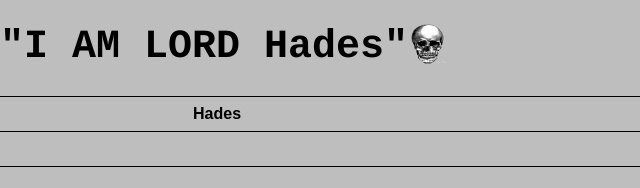
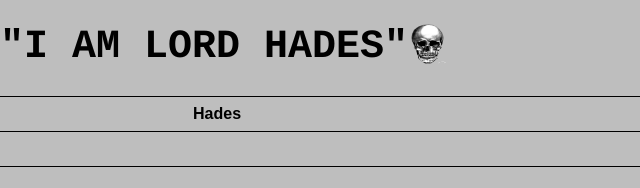
Before and after one commit to tchua5/GreekMyths, a plain HTML site: page Hades.html in a window 1280 px wide. Shown: the part 416-604 px from the top of the page, 416-1056 px from the left. Drawn offline with Linux system fonts and the light colour scheme.

Commit message:
Update Hades.html

```diff
--- a/Hades.html
+++ b/Hades.html
@@ -32,7 +32,7 @@ td, th {
     </a>
   </section>
 
-  <h1 style="font-size:40px; color: black" class = "BigCenter">"I AM LORD Hades" <img class = "Float" src="Skull.png" width="40" height="40" alt="Photo of Hades" align = "middle"> </h1>
+  <h1 style="font-size:40px; color: black" class = "BigCenter">"I AM LORD HADES" <img class = "Float" src="Skull.png" width="40" height="40" alt="Photo of Hades" align = "middle"> </h1>
 
 <table>
   <tr>
```
